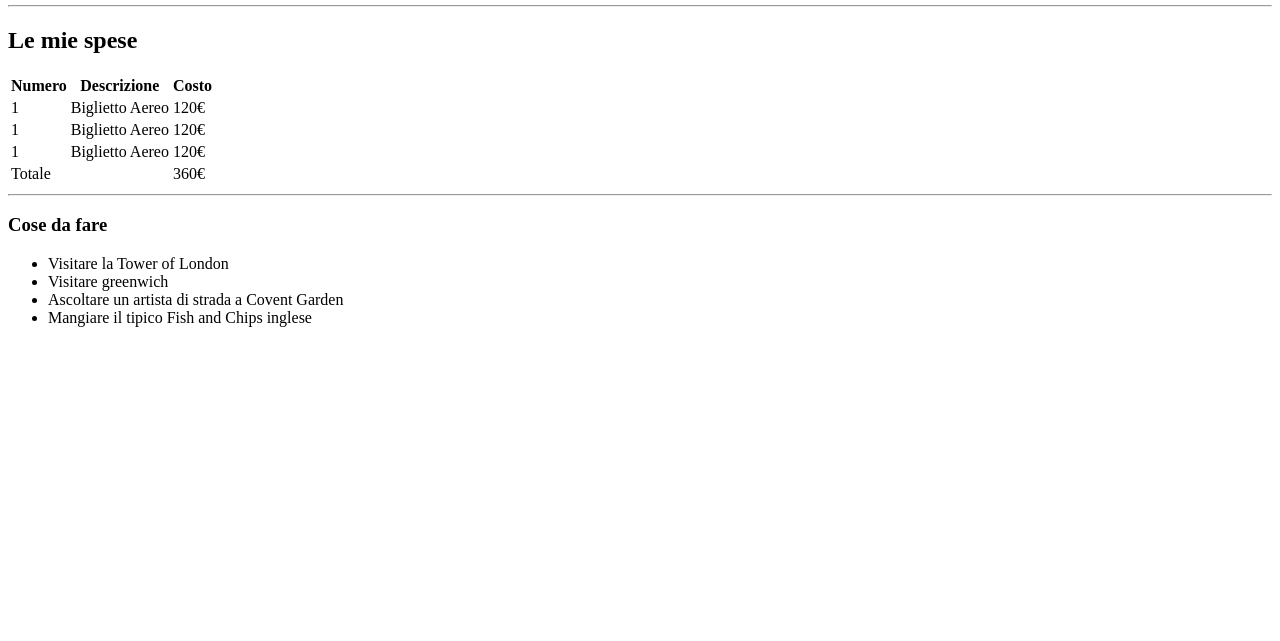
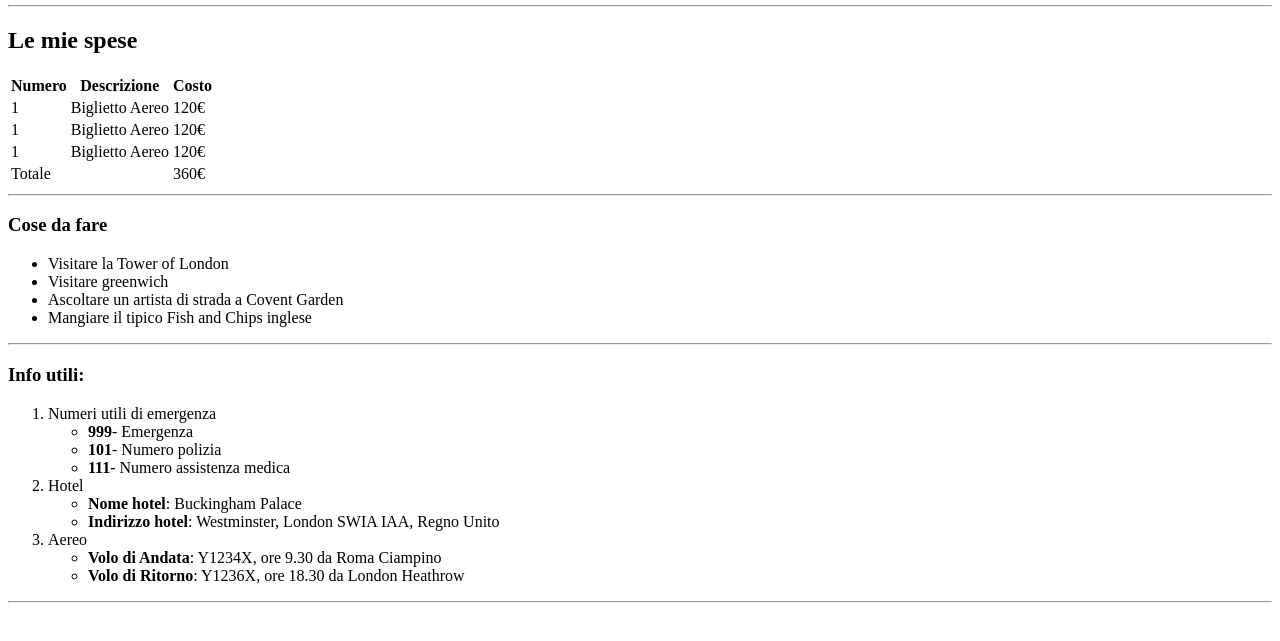
Before and after one commit to Michela30/html-london-trip, a plain HTML site: page index.html in a window 1280 px wide. Shown: the part 101-742 px from the top of the page. Drawn offline with Linux system fonts and the light colour scheme.

Commit message:
Inserimento ordered list

```diff
--- a/index.html
+++ b/index.html
@@ -110,7 +110,52 @@
                     Mangiare il tipico Fish and Chips inglese
                 </li>
             </ul>
-    <!--  Inizio unordered list -->
+    <!--  Fine unordered list -->
+        <hr>
+        <h3>
+            Info utili:
+        </h3>
+    <!-- Inizio ordered list -->
+            <ol>
+                <li>
+                    Numeri utili di emergenza
+                    <ul>
+                        <li>
+                            <strong>999</strong>- Emergenza
+                        </li>
+                        <li>
+                            <strong>101</strong>- Numero polizia
+                        </li>
+                        <li>
+                            <strong>111</strong>- Numero assistenza medica
+                        </li>
+                    </ul>
+                </li>
+                <li>
+                    Hotel
+                    <ul>
+                        <li>
+                            <strong>Nome hotel</strong>: Buckingham Palace
+                        </li>
+                        <li>
+                            <strong>Indirizzo hotel</strong>: Westminster, London SWIA IAA, Regno Unito
+                        </li>
+                    </ul>
+                </li>
+                <li>
+                    Aereo
+                    <ul>
+                        <li>
+                            <strong>Volo di Andata</strong>: Y1234X, ore 9.30 da Roma Ciampino
+                        </li>
+                        <li>
+                            <strong>Volo di Ritorno</strong>: Y1236X, ore 18.30 da London Heathrow
+                        </li>
+                    </ul>
+                </li>
+            </ol>
+        <!-- Fine ordered list -->
+        <hr>
         </main>
     </body>
     </html>
```
